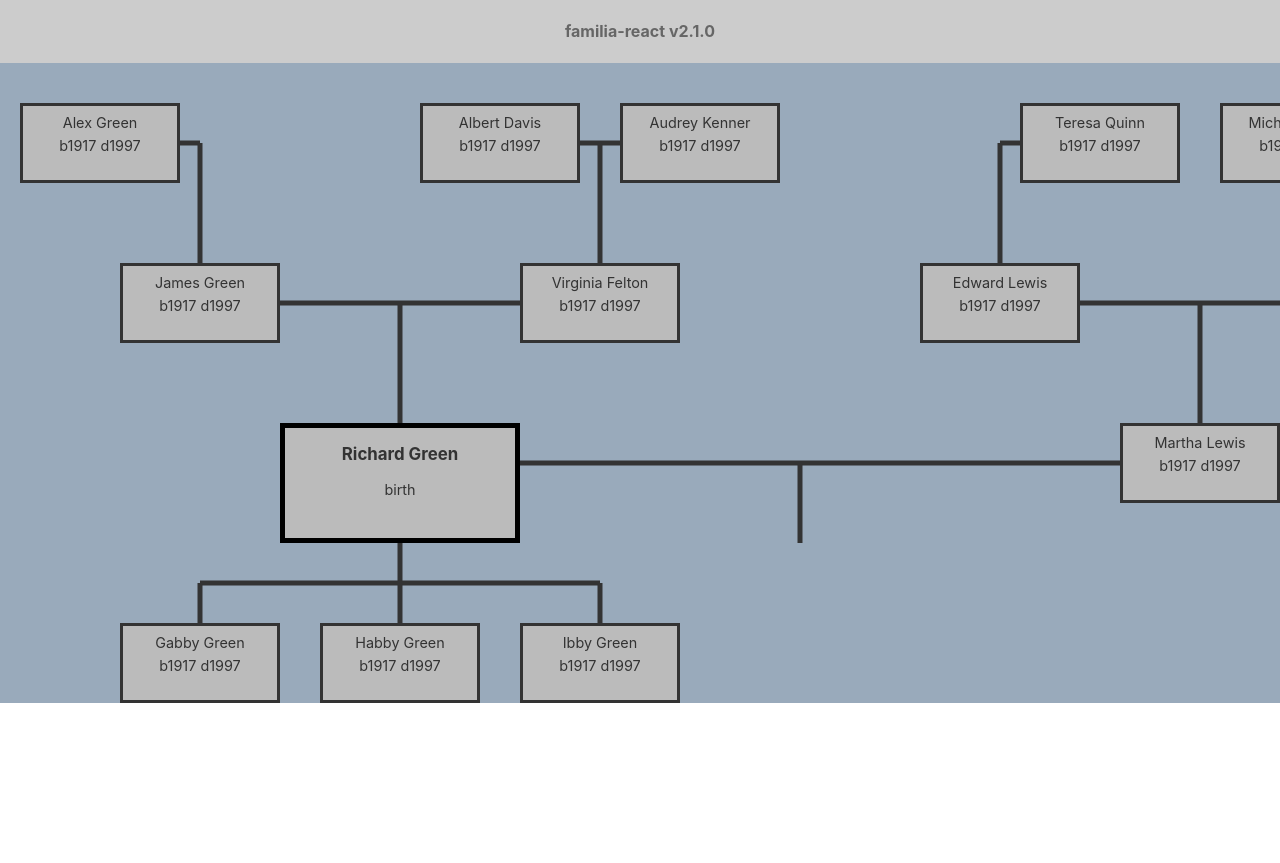
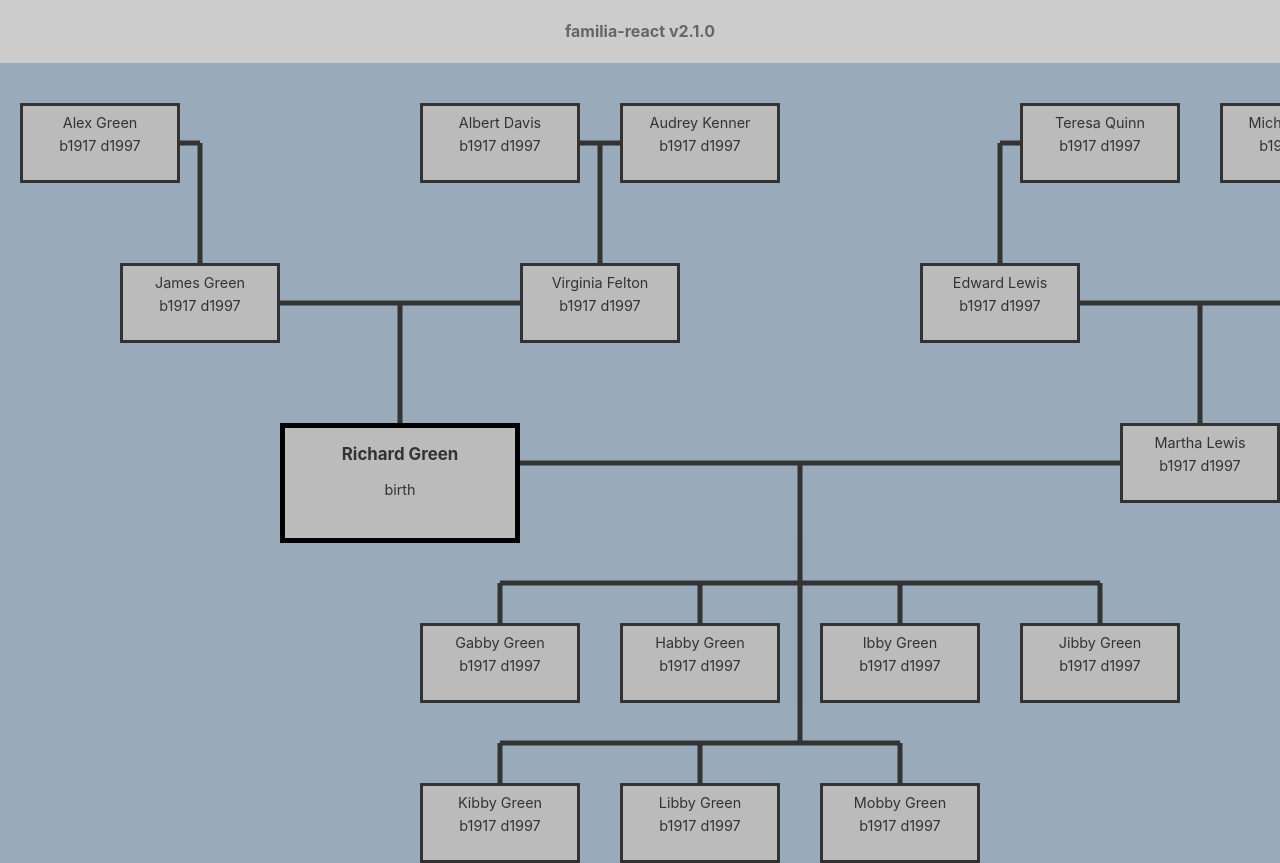
Before and after one commit to jrschmidt/familia-react, a React (Create React App) app: page / in a window 1280 px wide. Shown: the top 863 px of the page. Before the commit the page ends 800 px from the top, so only its background shows below. Built offline with nearby package versions, Linux system fonts and the light colour scheme.

Commit message:
center ChildRow component beneath TreeDisplayCore

```diff
--- a/src/ChildView.css
+++ b/src/ChildView.css
@@ -2,4 +2,5 @@
   display: flex;
   flex-direction: column;
   width: 800px;
+  margin-left: 400px;
 }
--- a/src/testData.js
+++ b/src/testData.js
@@ -15,8 +15,10 @@ const persons = [
     father: 'p03',
     mother: 'p04',
     wife: 'p02',
-    children: ['p07','p08','p09']
+    children: ['p07', 'p08', 'p09', 'p10', 'p11', 'p12', 'p13']
   },
+
+// (Add or delete any keys p07 through p15 to change number of children)
 
   {
     _id: 'p02',
```
